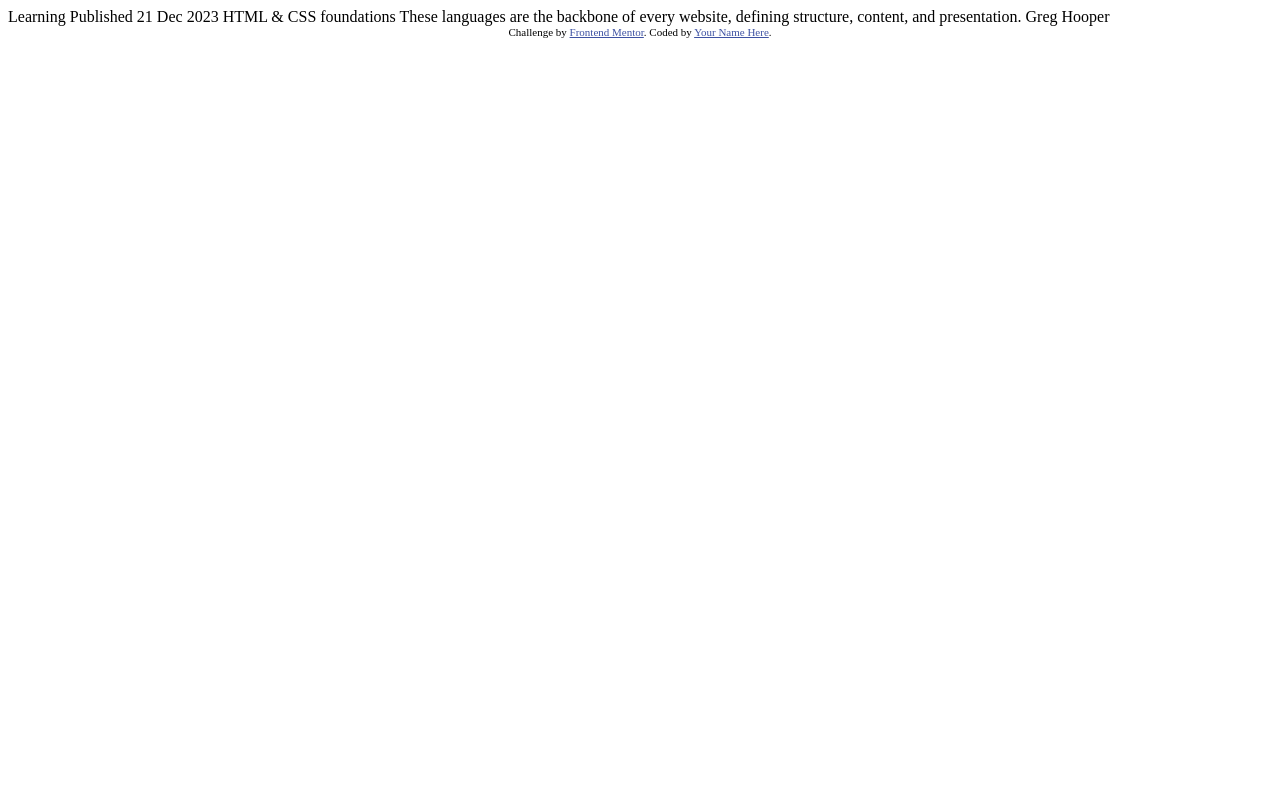
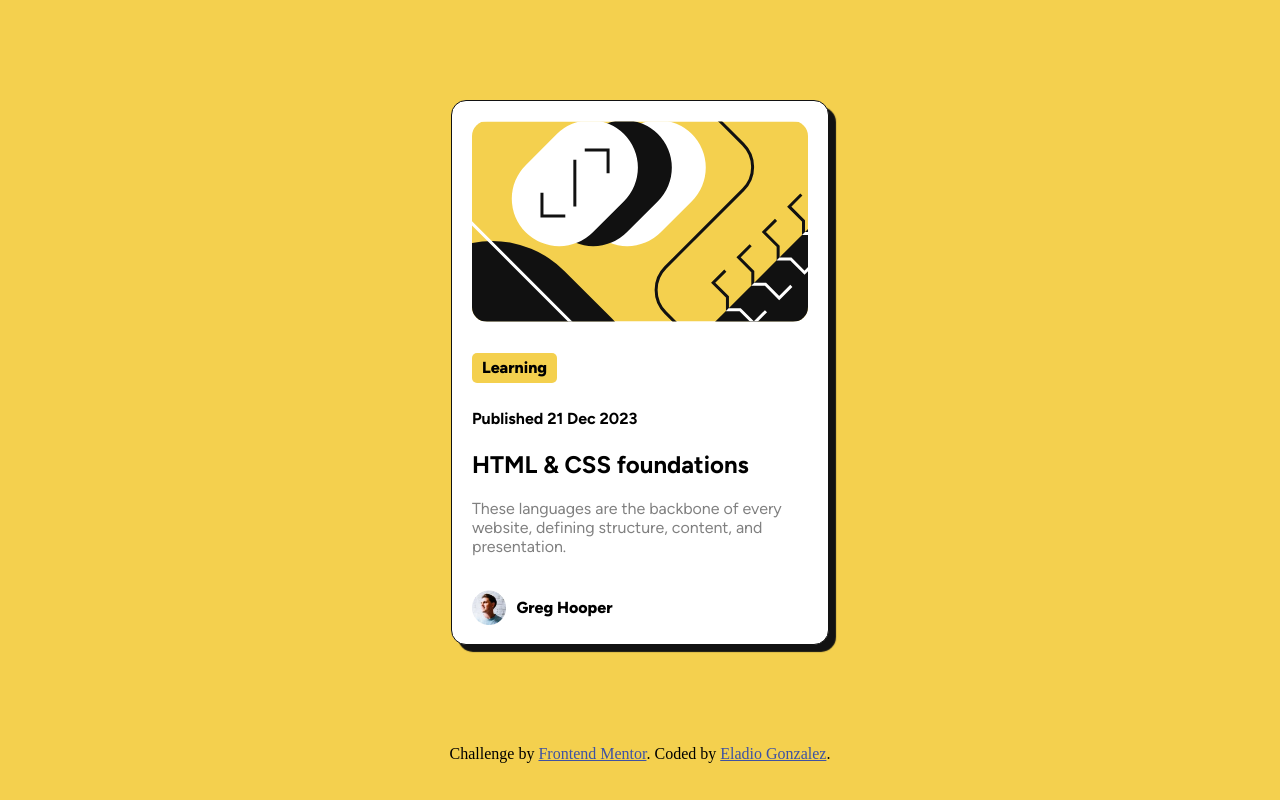
Before and after one commit to DigitalDmon/Blog-preview-card.github.io, a plain HTML site: page index.html in a window 1280 px wide. Drawn offline with Linux system fonts and the light colour scheme.

Commit message:
Cambios de el index y styles
Pagina terminada

```diff
--- a/index.html
+++ b/index.html
@@ -1,34 +1,40 @@
 <!DOCTYPE html>
 <html lang="en">
+
 <head>
   <meta charset="UTF-8">
-  <meta name="viewport" content="width=device-width, initial-scale=1.0"> <!-- displays site properly based on user's device -->
-
+  <meta name="viewport" content="width=device-width, initial-scale=1.0">
+  <!-- displays site properly based on user's device -->
+  <link rel="stylesheet" href="./styles.css">
   <link rel="icon" type="image/png" sizes="32x32" href="./assets/images/favicon-32x32.png">
 
   <title>Frontend Mentor | Blog preview card</title>
 
   <!-- Feel free to remove these styles or customise in your own stylesheet 👍 -->
   <style>
-    .attribution { font-size: 11px; text-align: center; }
-    .attribution a { color: hsl(228, 45%, 44%); }
   </style>
 </head>
+
 <body>
-
-  Learning
-
-  Published 21 Dec 2023
-
-  HTML & CSS foundations
-
-  These languages are the backbone of every website, defining structure, content, and presentation.
-
-  Greg Hooper
-
+  <div class="container">
+    <div class="box1">
+      <img src="./assets/images/illustration-article.svg" alt="Image article">
+    </div>
+    <div class="box2">
+      <h5>Learning</h5>
+      <h4>Published 21 Dec 2023</h4>
+      <h2>HTML & CSS foundations</h2>
+      <p>These languages are the backbone of every website, defining structure, content, and presentation.</p>
+    </div>
+    <div class="box3">
+      <img src="./assets/images/image-avatar.webp" alt="Profile icon">
+      <h5>Greg Hooper</h5>
+    </div>
+  </div>
   <div class="attribution">
     Challenge by <a href="https://www.frontendmentor.io?ref=challenge" target="_blank">Frontend Mentor</a>.
-    Coded by <a href="#">Your Name Here</a>.
+    Coded by <a href="https://github.com/DigitalDmon">Eladio Gonzalez</a>.
   </div>
 </body>
+
 </html>
--- /dev/null
+++ b/styles.scss
@@ -0,0 +1,116 @@
+// ## Colors
+
+// ### Primary
+
+$Yellow: hsl(47, 88%, 63%);
+
+// ### Neutral
+
+$White: hsl(0, 0%, 100%);
+$Grey: hsl(0, 0%, 50%);
+$Black: hsl(0, 0%, 7%);
+
+// ## Typography
+
+// ### Body Copy
+
+// - Font size (paragraph): 16px
+
+// ### Font
+
+@font-face {
+    font-family: figtree;
+    src: url(./assets/fonts/Figtree-VariableFont_wght.ttf);
+}
+
+@font-face {
+    font-family: figtreeBold;
+    src: url(./assets/fonts/static/Figtree-ExtraBold.ttf);
+}
+
+// - Weights: 500, 800
+
+body {
+    background-color: hsl(47, 88%, 63%);
+    margin: 0;
+
+    .container {
+        width: 376px;
+        margin: 100px auto;
+        background-color: $White;
+        border: 1px solid $Black;
+        border-radius: 15px;
+        box-shadow: $Black 7px 7px 1px;
+
+        .box1 {
+            text-align: center;
+            padding-top: 20px;
+
+            img {
+                border-radius: 15px;
+            }
+        }
+
+        .box2,
+        .box3 {
+            padding: 0 20px;
+        }
+
+        .box2 {
+
+            h5,
+            h4,
+            h2,
+            p {
+                font-family: figtree;
+            }
+
+            h5 {
+                background-color: $Yellow;
+                width: 85px;
+                height: 30px;
+                display: flex;
+                justify-content: space-around;
+                align-items: center;
+                font-size: 16px;
+                font-weight: 800;
+                border-radius: 5px;
+            }
+
+            h1 {
+                font-family: figtree2;
+            }
+
+            p {
+                font-size: 16px;
+                color: $Grey;
+            }
+        }
+
+        .box3 {
+            display: flex;
+            align-items: center;
+
+            img {
+                height: 35px;
+                padding-right: 10px;
+            }
+
+            h5 {
+                font-family: figtree;
+                font-size: 16px;
+                font-weight: 800;
+            }
+        }
+
+    }
+
+    .attribution {
+        font-size: 16px;
+        text-align: center;
+
+        a {
+            color: hsl(228, 45%, 44%);
+        }
+    }
+}
```
Also changed, not shown: styles.css (added), 1 other file.
